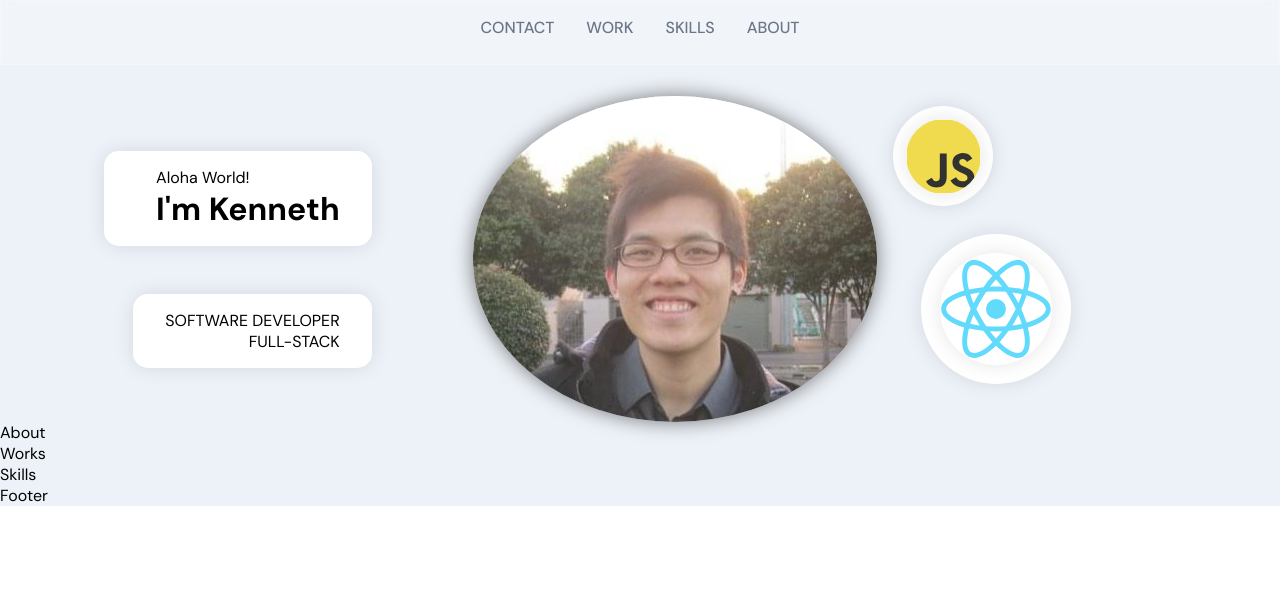
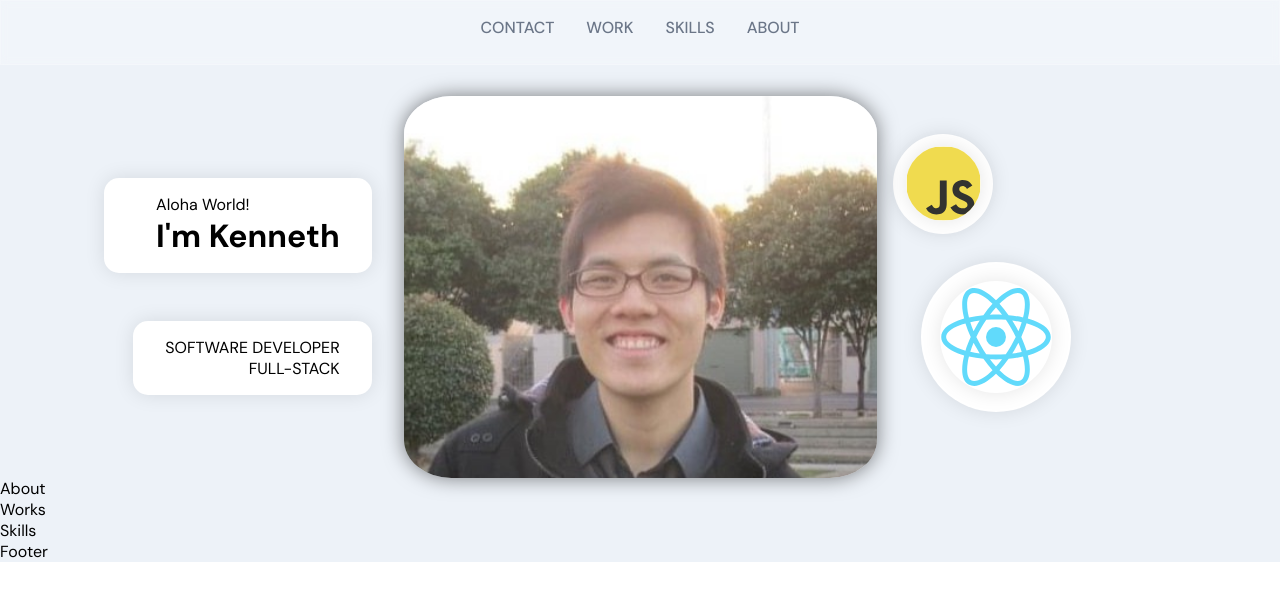
Before and after one commit to KnfDev/Portfoliov3, a React (Create React App) app in the folder frontend/: page / in a window 1280 px wide. Shown: the top 600 px of the page. Built offline with nearby package versions, Linux system fonts and the light colour scheme.

Commit message:
changed border radius

```diff
--- a/frontend/src/containers/Header/Header.scss
+++ b/frontend/src/containers/Header/Header.scss
@@ -187,12 +187,13 @@
 
 
   .overlay_circle {
+    position: absolute;
     left: 0;
     right: 0;
     bottom: 0;
     z-index: 0;
     width: 100%;
-    border-radius: 50%;
+    border-radius: 10%;
     height: 100%;
   }
 
```
